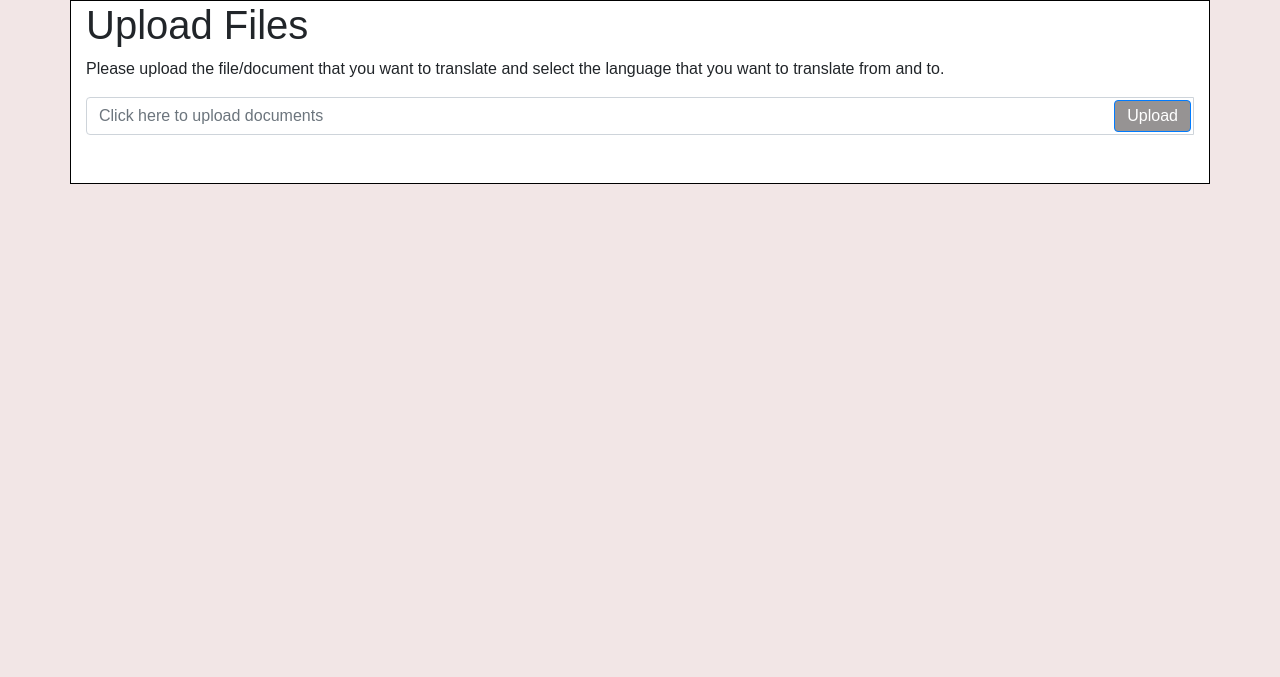
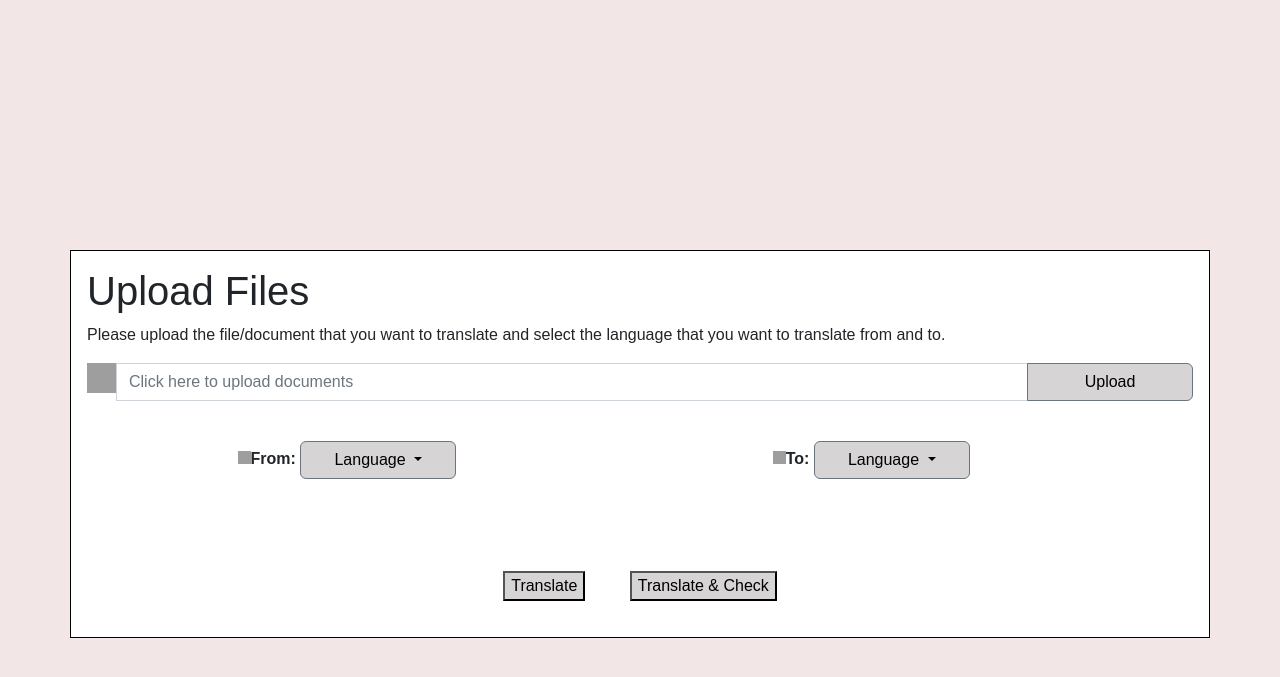
Before and after one commit to majdrezik/dossier-translator, a Flask app: page /user_homepage in a window 1280 px wide. Shown: the top 677 px of the page. Run offline with Flask 2, Linux system fonts and the light colour scheme; parts of the project's set-up code (start-up, migrations or seed data) failed here and were passed over; some libraries are stand-ins or nearby versions; grey boxes are pictures that could not be loaded.

Commit message:
updated upload_file

```diff
--- a/templates/upload_file.html
+++ b/templates/upload_file.html
@@ -5,57 +5,88 @@
     <link href="https://stackpath.bootstrapcdn.com/bootstrap/4.5.0/css/bootstrap.min.css" rel="stylesheet" integrity="sha384-9aIt2nRpC12Uk9gS9baDl411NQApFmC26EwAOH8WgZl5MYYxFfc+NcPb1dKGj7Sk" crossorigin="anonymous">
     <script src="https://stackpath.bootstrapcdn.com/bootstrap/4.5.0/js/bootstrap.min.js" integrity="sha384-OgVRvuATP1z7JjHLkuOU7Xw704+h835Lr+6QL9UvYjZE3Ipu6Tp75j7Bh/kR0JKI" crossorigin="anonymous"></script>
 
+    <meta charset="utf-8">
+    <meta name="viewport" content="width=device-width, initial-scale=1">
+    <link href="https://cdn.jsdelivr.net/npm/bootstrap@5.2.3/dist/css/bootstrap.min.css" rel="stylesheet" integrity="sha384-rbsA2VBKQhggwzxH7pPCaAqO46MgnOM80zW1RWuH61DGLwZJEdK2Kadq2F9CUG65" crossorigin="anonymous">
 </head>
 <style>
     body {
+    	padding-top:250px;
     font-family: Arial, Helvetica, sans-serif;
     background-color: rgba(241, 227, 227, 0.867);
   }
 
-       /* * {
-    box-sizing: border-box;
-  }*/
-        .custom-search {
-      position: relative;
-    }
-    .custom-search-input {
-      width: 60%;
-      padding-right: 100px !important;
-      box-sizing: border-box;
-    }
-    .custom-search-botton {
-      position: absolute;
-      right: 3px;
-      top: 3px;
-      bottom: 3px;
-      line-height: 1 !important;
-      z-index: 4;
-    }
     .container {
-    padding: auto; /*change it to auto*/
+    padding: 16px;
     background-color: white;
     border :1px solid black;
-    margin:auto;
-  }
+      }
+  .Name {
+	text-align:center;
+	display: inline-block;
+	width:47%;}
+.Name .cf-medium {
+	width:97%;}
+
+.img {
+  vertical-align: baseline;
+}
+
+.img1{
+  vertical-align: text-bottom;
+}
 
 </style>
+
 <body>
     <div class="container">
         <h1>Upload Files</h1>
         <p>Please upload the file/document that you want to translate and
             select the language that you want to translate from and to.</p>
 
-            <div class="input-group custom-search">
-                <input type="text" class="form-control custom-search-input" placeholder="Click here to upload documents">
-                <button  style="background:rgb(150, 147, 147)" class="btn btn-primary custom-search-botton" type="submit">Upload</button>
+            <div class="input-group mb-3">
+			<input class="img1" type="image" src="http://cdn.onlinewebfonts.com/svg/img_150954.png" alt="Submit" style="float:left" width="30" height="30">
+              <input type="text" class="form-control" placeholder="Click here to upload documents" aria-label="upload documents" aria-describedby="button-addon2">
+			  <button style="background:rgb(214, 212, 212); color:black; width:15%;" class="btn btn-outline-secondary" type="button" id="button-addon2">Upload</button>
+            </div>
+              <br>
+              <div class="dropdown">
+                <form class='Name'>
+                  <b><img title="Choose a language you want to translate from" class="img" src="https://icons.veryicon.com/png/o/miscellaneous/epc/warning-52.png" width="13" height="13">From:</b>
+                <button style="background:rgb(214, 212, 212); color:black; width:30%;" class="btn btn-secondary dropdown-toggle" type="button" data-bs-toggle="dropdown" aria-expanded="false">
+                  Language
+                </button>
+                <ul class="dropdown-menu">
+                  <li><a class="dropdown-item" href="#">English</a></li>
+                  <li><a class="dropdown-item" href="#">Russian</a></li>
+                  <li><a class="dropdown-item" href="#">Ukrainian</a></li>
+                  <li><a class="dropdown-item" href="#">Hebrew</a></li>
+                </ul>
+              </form>
+              <form class='Name cf-medium'>
+                <b><img title="Choose a language you want to translate to" class="img" src="https://icons.veryicon.com/png/o/miscellaneous/epc/warning-52.png" width="13" height="13">To:</b>
+              <button style="background:rgb(214, 212, 212); color:black; width:30%;" class="btn btn-secondary dropdown-toggle" type="button" data-bs-toggle="dropdown" aria-expanded="false">
+                Language
+              </button>
+              <ul class="dropdown-menu">
+                <li><a class="dropdown-item" href="#">English</a></li>
+                <li><a class="dropdown-item" href="#">Russian</a></li>
+                <li><a class="dropdown-item" href="#">Ukrainian</a></li>
+                <li><a class="dropdown-item" href="#">Hebrew</a></li>
+              </ul>
+            </form>
               </div>
               <br>
               <br>
-
-
-
+              <br>
+              <form style="text-align:center;">
+                <button style="background:rgb(214, 212, 212); color:black; margin: 20px;">Translate</button>
+                <button style="background:rgb(214, 212, 212); color:black; margin: 20px;">Translate & Check</button>
+                <br>
+              </form>
     </div>
 
-
+    <script src="https://cdn.jsdelivr.net/npm/@popperjs/core@2.11.6/dist/umd/popper.min.js" integrity="sha384-oBqDVmMz9ATKxIep9tiCxS/Z9fNfEXiDAYTujMAeBAsjFuCZSmKbSSUnQlmh/jp3" crossorigin="anonymous"></script>
+    <script src="https://cdn.jsdelivr.net/npm/bootstrap@5.2.3/dist/js/bootstrap.min.js" integrity="sha384-cuYeSxntonz0PPNlHhBs68uyIAVpIIOZZ5JqeqvYYIcEL727kskC66kF92t6Xl2V" crossorigin="anonymous"></script>
 </body>
 </html>
```
Also changed, not shown: pics/Upload-Icon.png (added), pics/note-icon.png (added).
